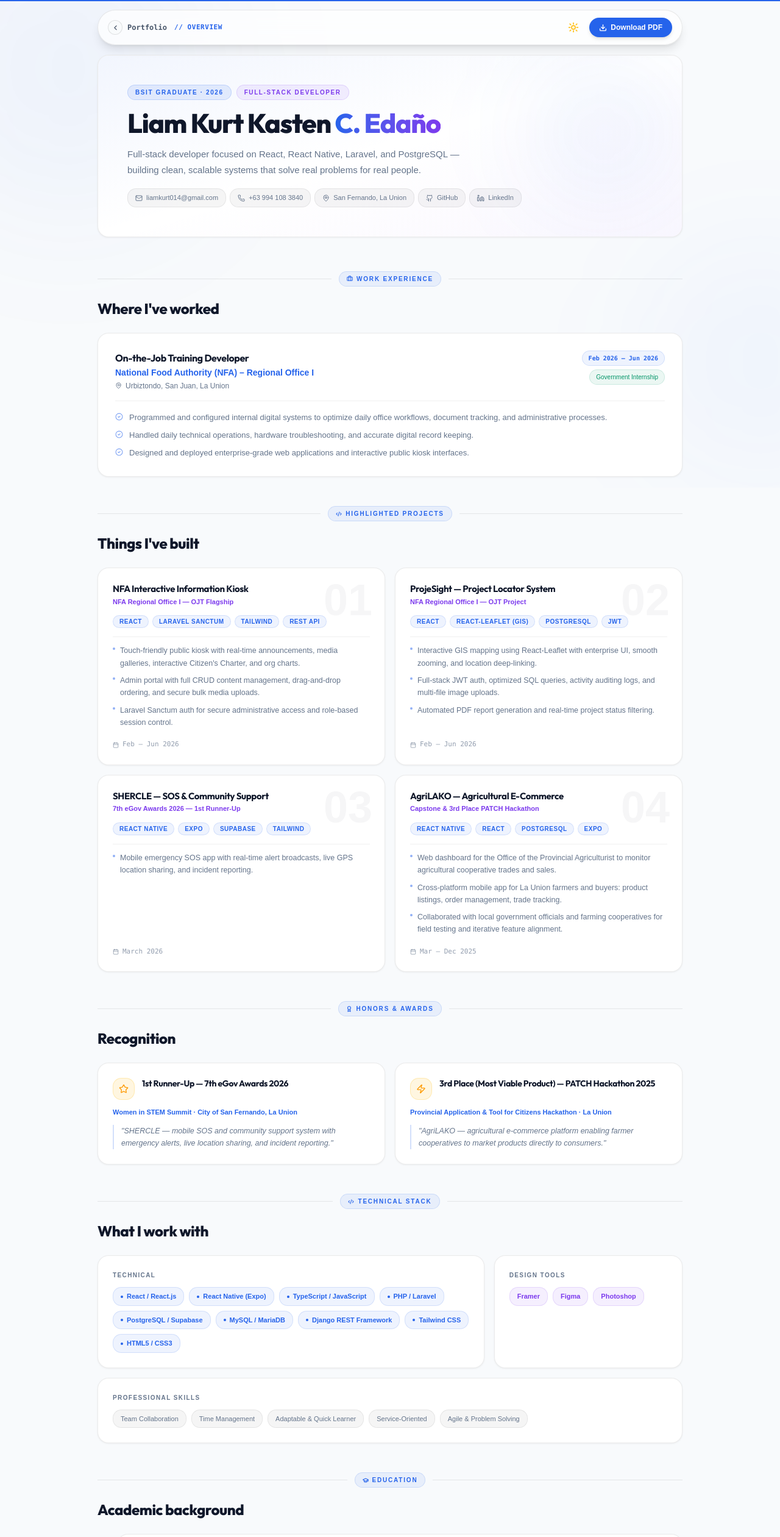
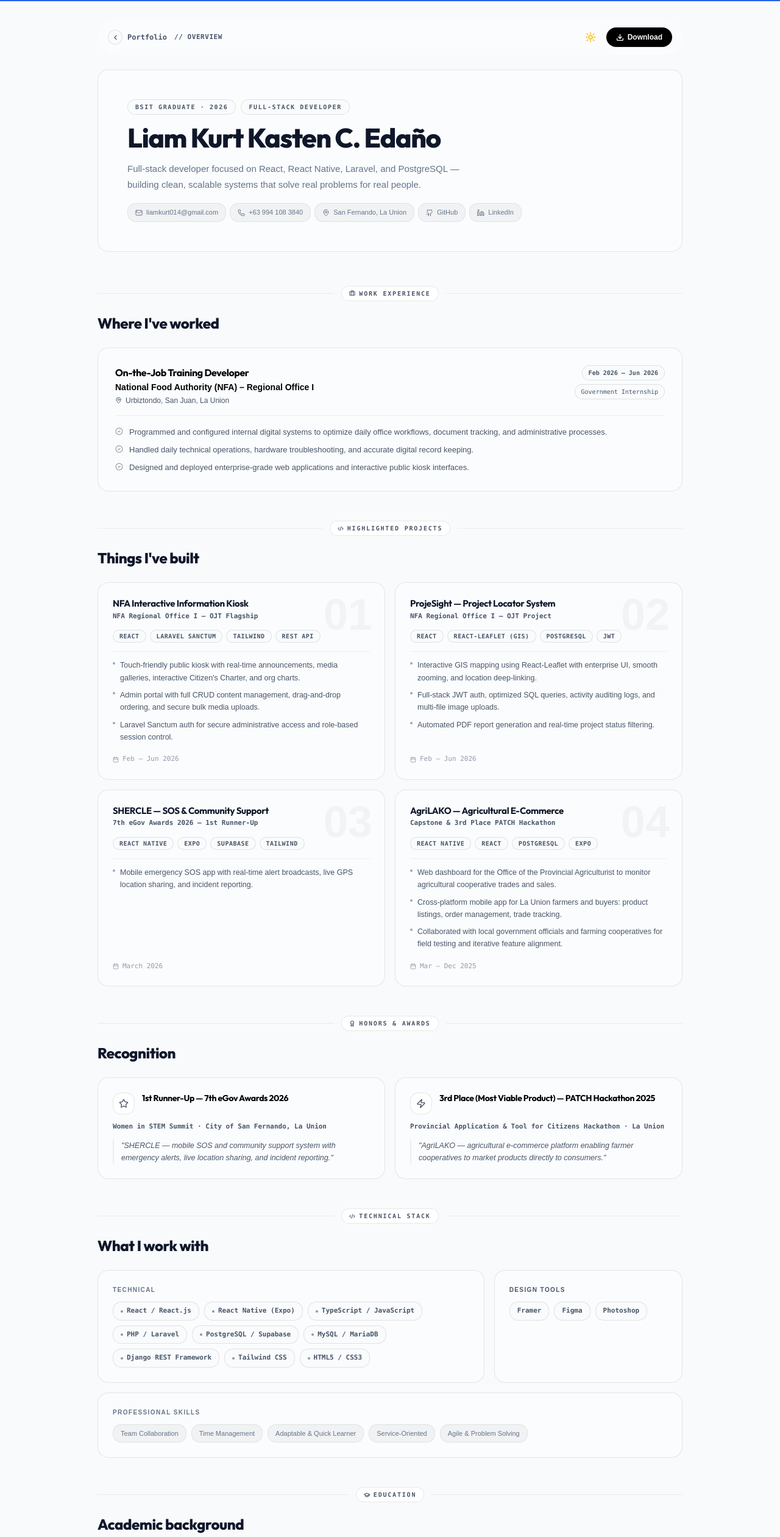
Before and after one commit to Liam018/portfolio, a React (Vite) app: page /resume in a window 1280 px wide. Shown: the top 2521 px of the page at 61% size. Built offline with nearby package versions, Linux system fonts and the light colour scheme.

Commit message:
feat: implement responsive resume page with modular section components and interactive UI navigation

```diff
--- a/src/components/About.jsx
+++ b/src/components/About.jsx
@@ -12,10 +12,6 @@ const smoothTransition = {
   damping: 22,
   mass: 0.6,
 };
-
-const Highlight = ({ children }) => (
-  <span className="text-primary font-bold">{children}</span>
-);
 
 const About = () => {
   const containerRef = useRef(null);
@@ -73,9 +69,9 @@ const About = () => {
             <h2 className="text-2xl sm:text-4xl lg:text-5xl font-display font-extrabold text-text tracking-tight leading-tight">
               About Me.
             </h2>
-            <p className="text-xs sm:text-base text-text-muted leading-relaxed font-normal">
+            {/* <p className="text-xs sm:text-base text-text-muted leading-relaxed font-normal">
               A passionate IT graduate and full-stack developer committed to crafting performant web and mobile applications.
-            </p>
+            </p> */}
           </div>
         )}
 
@@ -90,7 +86,7 @@ const About = () => {
               viewport={{ once: true, margin: "-10%" }}
               className="lg:col-span-5 flex flex-col items-center justify-center w-full relative"
             >
-              <div className="w-full max-w-[260px] sm:max-w-[300px] overflow-hidden rounded-2xl mx-auto flex items-center justify-center">
+              <div className="w-full max-w-65 sm:max-w-75 overflow-hidden rounded-2xl mx-auto flex items-center justify-center">
                 <motion.img
                   src={isHovered ? profileHover : profile}
                   alt="Liam Kurt Edaño Profile"
@@ -138,10 +134,10 @@ const About = () => {
                   </div>
 
                   <p className="text-sm sm:text-base text-text-muted leading-relaxed">
-                    I am <Highlight>Liam Kurt Kasten Edaño</Highlight>, a graduate of <Highlight>Bachelor of Science in Information Technology</Highlight> from <Highlight>Saint Louis College</Highlight>, with a strong foundation in full-stack web and mobile software engineering.
+                    I am <span className="font-semibold text-text">Liam Kurt Kasten Edaño</span>, a graduate of <span className="font-semibold text-text">Bachelor of Science in Information Technology</span> from <span className="font-semibold text-text">Saint Louis College</span>, with a strong foundation in full-stack web and mobile software engineering.
                   </p>
                   <p className="text-sm sm:text-base text-text-muted leading-relaxed">
-                    I specialize in <Highlight>React.js</Highlight>, <Highlight>React Native</Highlight>, <Highlight>Django</Highlight>, and <Highlight>Laravel</Highlight>, engineering responsive, high-performance applications that prioritize user experience and code craftsmanship.
+                    I specialize in <span className="font-semibold text-text">React.js</span>, <span className="font-semibold text-text">React Native</span>, <span className="font-semibold text-text">Django</span>, and <span className="font-semibold text-text">Laravel</span>, engineering responsive, high-performance applications that prioritize user experience and code craftsmanship.
                   </p>
                   <p className="text-sm sm:text-base text-text-muted leading-relaxed">
                     I am committed to continuous learning and dedicated to crafting impactful digital solutions.
--- a/src/pages/resume/ResumeUI.jsx
+++ b/src/pages/resume/ResumeUI.jsx
@@ -24,29 +24,24 @@ export const RevealSection = ({ children, delay = 0, className = '', id }) => {
 /* ── Editorial section eyebrow: line ── pill  ── */
 export const EyebrowLabel = ({ label, icon: Icon }) => (
   <div className="flex items-center gap-3 mb-5">
-    <div className="flex-1 h-px bg-black/8 dark:bg-white/8" />
-    <div className="inline-flex items-center gap-1.5 px-3 py-1 rounded-full bg-primary/8 border border-primary/15 text-primary text-[10px] font-bold uppercase tracking-[0.18em]">
+    <div className="flex-1 h-px bg-border/40" />
+    <div className="inline-flex items-center gap-1.5 px-3 py-1 rounded-full bg-card border border-border/60 text-text-muted font-mono font-bold text-[10px] uppercase tracking-[0.18em]">
       {Icon && <Icon size={10} strokeWidth={2.5} />}
       {label}
     </div>
-    <div className="flex-1 h-px bg-black/8 dark:bg-white/8" />
+    <div className="flex-1 h-px bg-border/40" />
   </div>
 );
 
 /* ── Solid card with optional hover glow ── */
-// dark:bg-white/[0.07] for better dark-mode presence
 export const BezelCard = ({ children, className = '', hoverGlow = false }) => (
   <div
     className={`
       relative rounded-2xl overflow-hidden
-      bg-white dark:bg-white/[0.07]
-      border border-black/8 dark:border-white/9
-      shadow-[0_1px_3px_rgba(0,0,0,0.06),inset_0_1px_0_rgba(255,255,255,0.8)]
-      dark:shadow-[0_1px_3px_rgba(0,0,0,0.3),inset_0_1px_0_rgba(255,255,255,0.07)]
+      bg-card/40
+      border border-border/60
       transition-all duration-300
-      ${hoverGlow
-        ? 'hover:border-primary/25 hover:shadow-[0_4px_20px_-4px_rgba(59,130,246,0.15),inset_0_1px_0_rgba(255,255,255,0.8)] dark:hover:shadow-[0_4px_20px_-4px_rgba(59,130,246,0.2),inset_0_1px_0_rgba(255,255,255,0.07)]'
-        : ''}
+      ${hoverGlow ? 'hover:border-border/90 hover:bg-card/60' : ''}
       ${className}
     `}
   >
@@ -56,7 +51,7 @@ export const BezelCard = ({ children, className = '', hoverGlow = false }) => (
 
 /* ── Technology pill badge ── */
 export const TechPill = ({ label }) => (
-  <span className="px-2.5 py-0.5 text-[10px] font-semibold uppercase tracking-wider rounded-full bg-primary/8 text-primary border border-primary/14 transition-colors duration-300 hover:bg-primary/15">
+  <span className="px-2.5 py-0.5 text-[10px] font-mono font-semibold uppercase tracking-wider rounded-full bg-background/80 text-text-muted border border-border/70 transition-colors duration-200 hover:text-text hover:border-border">
     {label}
   </span>
 );
--- a/src/pages/resume/index.jsx
+++ b/src/pages/resume/index.jsx
@@ -29,11 +29,22 @@ const SECTION_LABELS = {
 const ResumePage = () => {
   const { scrollYProgress } = useScroll();
   const [activeSection, setActiveSection] = useState('');
+  const [isScrolled, setIsScrolled] = useState(false);
 
   useEffect(() => {
     window.scrollTo(0, 0);
     document.title = 'Resume — Liam Kurt Edaño';
     return () => { document.title = 'Portfolio — Liam Kurt Edaño'; };
+  }, []);
+
+  // Track scroll position to show floating navbar pill only when scrolled past top hero
+  useEffect(() => {
+    const handleScroll = () => {
+      setIsScrolled(window.scrollY > 100);
+    };
+    handleScroll();
+    window.addEventListener('scroll', handleScroll, { passive: true });
+    return () => window.removeEventListener('scroll', handleScroll);
   }, []);
 
   useEffect(() => {
@@ -60,27 +71,25 @@ const ResumePage = () => {
         style={{ scaleX: scrollYProgress, transformOrigin: '0% 50%' }}
       />
 
-      {/* Ambient background glows */}
-      <div aria-hidden="true" className="print:hidden fixed inset-0 pointer-events-none overflow-hidden z-0">
-        <div className="absolute -top-32 -left-32 w-120 h-120 rounded-full bg-primary/5 blur-[120px]" />
-        <div className="absolute top-1/2 -right-40 w-96 h-96 rounded-full bg-primary/4 blur-[100px]" />
-      </div>
-
-      {/* Floating Header Nav Bar */}
-      <div className="print:hidden sticky top-4 z-50 px-4 sm:px-6 lg:px-8 max-w-5xl mx-auto">
+      {/* Sticky Header Nav Bar — always visible, elevates glass backdrop on scroll */}
+      <div className="print:hidden sticky top-4 z-50 pt-4 px-4 sm:px-6 lg:px-8 max-w-5xl mx-auto mb-6 sm:mb-8">
         <motion.div
-          initial={{ y: -24, opacity: 0 }}
+          initial={{ y: -20, opacity: 0 }}
           animate={{ y: 0, opacity: 1 }}
-          transition={{ duration: 0.6, ease: easeCubic }}
-          className="flex items-center justify-between gap-3 px-4 py-2.5 rounded-full bg-card/70 border border-border/60 backdrop-blur-xl shadow-lg"
+          transition={{ duration: 0.5, ease: easeCubic }}
+          className={`flex items-center justify-between gap-3 px-4 py-2.5 rounded-full transition-all duration-300 ${
+            isScrolled
+              ? 'bg-card/85 border border-border/70 backdrop-blur-xl shadow-lg'
+              : 'bg-card/40 border border-transparent backdrop-blur-md'
+          }`}
         >
           {/* Left: Back Link & Active Section */}
-          <div className="flex items-center gap-3">
+          <div className="flex items-center gap-2 sm:gap-3 min-w-0">
             <Link
               to="/"
-              className="inline-flex items-center gap-2 text-xs font-mono font-bold text-text-muted hover:text-primary transition-colors duration-200 group"
+              className="inline-flex items-center gap-2 text-xs font-mono font-bold text-text-muted hover:text-text transition-colors duration-200 group shrink-0"
             >
-              <span className="w-6 h-6 rounded-full bg-background/80 border border-border/70 flex items-center justify-center group-hover:border-primary/50 group-hover:bg-primary/10 transition-all duration-200">
+              <span className="w-6 h-6 rounded-full bg-background/80 border border-border/70 flex items-center justify-center group-hover:border-text/30 group-hover:bg-text/5 transition-all duration-200">
                 <ChevronLeft size={13} className="group-hover:-translate-x-0.5 transition-transform duration-200" />
               </span>
               <span className="hidden sm:inline">Portfolio</span>
@@ -95,7 +104,7 @@ const ResumePage = () => {
                   animate={{ opacity: 1, x: 0 }}
                   exit={{ opacity: 0, x: -6 }}
                   transition={{ duration: 0.2 }}
-                  className="flex items-center gap-1.5 text-[11px] font-mono font-bold text-primary uppercase tracking-wider"
+                  className="flex items-center gap-1 text-[10px] sm:text-[11px] font-mono font-bold text-text-muted uppercase tracking-wider max-w-25 xs:max-w-[140px] sm:max-w-none truncate"
                   aria-live="polite"
                   aria-label={`Currently viewing: ${SECTION_LABELS[activeSection]}`}
                 >
@@ -106,26 +115,26 @@ const ResumePage = () => {
           </div>
 
           {/* Right: Theme Toggle & PDF Download */}
-          <div className="flex items-center gap-2">
+          <div className="flex items-center gap-1.5 sm:gap-2 shrink-0">
             <ThemeToggle />
 
             <motion.a
               href={resumePdf}
               download="Resume2026_LiamEdano.pdf"
-              whileHover={{ scale: 1.04 }}
-              whileTap={{ scale: 0.95 }}
+              whileHover={{ scale: 1.03 }}
+              whileTap={{ scale: 0.96 }}
               transition={spring}
-              className="flex items-center gap-1.5 px-4 py-2 rounded-full bg-primary hover:bg-primary/90 text-white text-xs font-bold shadow-md hover:shadow-primary/20 transition-all cursor-pointer"
+              className="flex items-center gap-1.5 px-3 py-1.5 sm:px-4 sm:py-2 rounded-full bg-text text-background text-[11px] sm:text-xs font-bold shadow-xs hover:opacity-90 transition-all cursor-pointer shrink-0"
             >
               <Download size={13} strokeWidth={2.5} />
-              <span>Download PDF</span>
+              <span>Download <span className="hidden xs:inline">PDF</span></span>
             </motion.a>
           </div>
         </motion.div>
       </div>
 
       {/* Main Content */}
-      <main className="relative z-10 max-w-5xl mx-auto px-4 sm:px-6 lg:px-8 pb-24 pt-8">
+      <main className="relative z-10 max-w-5xl mx-auto px-4 sm:px-6 lg:px-8 pb-24 pt-2">
         <section id="hero" className="scroll-mt-20 mb-14">
           <RevealSection>
             <ResumeHero />
--- a/src/pages/resume/sections/AwardsSection.jsx
+++ b/src/pages/resume/sections/AwardsSection.jsx
@@ -22,13 +22,13 @@ const AwardsSection = () => (
           <BezelCard className="h-full">
             <div className="p-6 space-y-3 h-full">
               <div className="flex items-start gap-3">
-                <div className="shrink-0 w-9 h-9 rounded-xl bg-amber-400/12 border border-amber-400/22 flex items-center justify-center">
-                  <ach.icon size={16} className="text-amber-500" strokeWidth={2} />
+                <div className="shrink-0 w-9 h-9 rounded-xl bg-card border border-border/70 flex items-center justify-center">
+                  <ach.icon size={16} className="text-text-muted" strokeWidth={2} />
                 </div>
-                <h3 className="text-sm font-bold text-foreground leading-snug">{ach.title}</h3>
+                <h3 className="text-sm font-bold text-text leading-snug">{ach.title}</h3>
               </div>
-              <p className="text-[11px] font-semibold text-primary">{ach.org}</p>
-              <p className="text-[12.5px] text-muted-foreground leading-relaxed italic border-l-2 border-primary/20 pl-3">
+              <p className="text-[11px] font-mono font-semibold text-text-muted">{ach.org}</p>
+              <p className="text-[12.5px] text-text-muted leading-relaxed italic border-l-2 border-border/40 pl-3">
                 "{ach.desc}"
               </p>
             </div>
--- a/src/pages/resume/sections/ExperienceSection.jsx
+++ b/src/pages/resume/sections/ExperienceSection.jsx
@@ -13,28 +13,28 @@ const ExperienceSection = () => (
           {/* Header */}
           <div className="flex flex-wrap justify-between items-start gap-3">
             <div className="space-y-0.5">
-              <h3 className="text-base font-bold text-foreground">{exp.title}</h3>
-              <p className="text-sm font-semibold text-primary">{exp.company}</p>
-              <p className="text-xs text-muted-foreground flex items-center gap-1.5 pt-0.5">
+              <h3 className="text-base font-bold text-text">{exp.title}</h3>
+              <p className="text-sm font-semibold text-text">{exp.company}</p>
+              <p className="text-xs text-text-muted flex items-center gap-1.5 pt-0.5">
                 <MapPin size={11} strokeWidth={2} />
                 {exp.location}
               </p>
             </div>
             <div className="flex flex-col items-end gap-1.5">
-              <span className="text-[10px] font-semibold px-2.5 py-1 rounded-full bg-primary/8 text-primary border border-primary/14 font-mono">
+              <span className="text-[10px] font-mono font-semibold px-2.5 py-1 rounded-full bg-background/80 text-text-muted border border-border/70">
                 {exp.period}
               </span>
-              <span className="text-[10px] font-medium px-2.5 py-1 rounded-full bg-accent/8 text-accent border border-accent/14">
+              <span className="text-[10px] font-mono font-medium px-2.5 py-1 rounded-full bg-background/80 text-text-muted border border-border/70">
                 {exp.type}
               </span>
             </div>
           </div>
 
           {/* Bullets */}
-          <ul className="space-y-2 border-t border-black/6 dark:border-white/6 pt-4">
+          <ul className="space-y-2 border-t border-border/40 pt-4">
             {exp.bullets.map((bullet, j) => (
-              <li key={j} className="flex items-start gap-2.5 text-[13px] text-muted-foreground leading-relaxed">
-                <CheckCircle2 size={13} strokeWidth={2} className="mt-0.75 shrink-0 text-primary/60" />
+              <li key={j} className="flex items-start gap-2.5 text-[13px] text-text-muted leading-relaxed">
+                <CheckCircle2 size={13} strokeWidth={2} className="mt-0.75 shrink-0 text-text-muted/60" />
                 {bullet}
               </li>
             ))}
--- a/src/pages/resume/sections/ProjectsSection.jsx
+++ b/src/pages/resume/sections/ProjectsSection.jsx
@@ -45,7 +45,7 @@ const ProjectsSection = () => (
                     </span>
                   )} */}
                 </div>
-                <p className="text-[11px] font-semibold text-secondary mt-0.5">{proj.context}</p>
+                <p className="text-[11px] font-mono font-semibold text-text-muted mt-0.5">{proj.context}</p>
               </div>
 
               {/* Tech pills */}
@@ -54,10 +54,10 @@ const ProjectsSection = () => (
               </div>
 
               {/* Bullets */}
-              <ul className="space-y-2 border-t border-black/6 dark:border-white/6 pt-3 flex-1">
+              <ul className="space-y-2 border-t border-border/40 pt-3 flex-1">
                 {proj.bullets.map((bullet, j) => (
-                  <li key={j} className="flex items-start gap-2 text-[12.5px] text-muted-foreground leading-relaxed">
-                    <span className="mt-1.25 shrink-0 w-1 h-1 rounded-full bg-primary/50" />
+                  <li key={j} className="flex items-start gap-2 text-[12.5px] text-text-muted leading-relaxed">
+                    <span className="mt-1.25 shrink-0 w-1 h-1 rounded-full bg-text-muted/50" />
                     {bullet}
                   </li>
                 ))}
--- a/src/pages/resume/sections/ResumeHero.jsx
+++ b/src/pages/resume/sections/ResumeHero.jsx
@@ -56,27 +56,20 @@ const ResumeHero = () => {
   return (
     <BezelCard>
       <div className="relative overflow-hidden p-8 sm:p-10 md:p-12">
-        {/* Subtle ambient sheen */}
-        <div className="absolute inset-0 bg-linear-to-br from-primary/6 via-transparent to-secondary/4 pointer-events-none" />
-        <div className="absolute top-0 right-0 w-64 h-64 bg-primary/6 blur-[80px] rounded-full pointer-events-none" />
-
         <div className="relative space-y-3.5">
           {/* Badges */}
           <div className="flex flex-wrap items-center gap-2">
-            <span className="px-3 py-1 rounded-full bg-primary/10 border border-primary/18 text-primary text-[10px] font-bold uppercase tracking-[0.16em]">
+            <span className="px-3 py-1 rounded-full bg-background/80 border border-border/70 text-text-muted text-[10px] font-mono font-bold uppercase tracking-[0.16em]">
               BSIT Graduate · 2026
             </span>
-            <span className="px-3 py-1 rounded-full bg-secondary/8 border border-secondary/15 text-secondary text-[10px] font-bold uppercase tracking-[0.16em]">
+            <span className="px-3 py-1 rounded-full bg-background/80 border border-border/70 text-text-muted text-[10px] font-mono font-bold uppercase tracking-[0.16em]">
               Full-Stack Developer
             </span>
           </div>
 
           {/* Name */}
           <h1 className="text-3xl sm:text-4xl md:text-[2.75rem] font-black tracking-[-0.03em] leading-[1.1] text-foreground">
-            Liam Kurt Kasten{' '}
-            <span className="bg-linear-to-r from-primary to-secondary bg-clip-text text-transparent">
-              C. Edaño
-            </span>
+            Liam Kurt Kasten C. Edaño
           </h1>
 
           {/* Tagline */}
--- a/src/pages/resume/sections/SeminarsSection.jsx
+++ b/src/pages/resume/sections/SeminarsSection.jsx
@@ -21,10 +21,10 @@ const SeminarsSection = () => (
           <BezelCard>
             <div className="p-5 space-y-1.5">
               <div className="flex items-start justify-between gap-2">
-                <h4 className="text-[12.5px] font-bold text-foreground leading-tight">{s.title}</h4>
-                <span className="text-[10px] font-mono text-primary shrink-0">{s.period}</span>
+                <h4 className="text-[12.5px] font-bold text-text leading-tight">{s.title}</h4>
+                <span className="text-[10px] font-mono text-text-muted shrink-0">{s.period}</span>
               </div>
-              <p className="text-[11px] text-muted-foreground">{s.org}</p>
+              <p className="text-[11px] text-text-muted">{s.org}</p>
             </div>
           </BezelCard>
         </motion.div>
--- a/src/pages/resume/sections/SkillsSection.jsx
+++ b/src/pages/resume/sections/SkillsSection.jsx
@@ -25,11 +25,11 @@ const SkillsSection = () => (
               <motion.span
                 key={skill.name}
                 variants={fadeUp}
-                className="px-3 py-1.5 rounded-xl bg-primary/8 text-primary border border-primary/14
-                  text-[11px] font-semibold flex items-center gap-1.5
-                  hover:bg-primary/15 hover:border-primary/28 transition-colors duration-250 cursor-default"
+                className="px-3 py-1.5 rounded-xl bg-background/80 text-text-muted border border-border/70
+                  text-[11px] font-mono font-semibold flex items-center gap-1.5
+                  hover:text-text hover:border-border transition-colors duration-200 cursor-default"
               >
-                <span className="w-1 h-1 rounded-full bg-primary" />
+                <span className="w-1 h-1 rounded-full bg-text-muted/60" />
                 {skill.name}
               </motion.span>
             ))}
@@ -40,13 +40,13 @@ const SkillsSection = () => (
       {/* Design tools */}
       <BezelCard>
         <div className="p-6 space-y-3">
-          <p className="text-[10px] font-bold uppercase tracking-[0.14em] text-muted-foreground">Design tools</p>
+          <p className="text-[10px] font-bold uppercase tracking-[0.14em] text-text-muted">Design tools</p>
           <div className="flex flex-wrap gap-2">
             {skills.design.map(tool => (
               <span
                 key={tool}
-                className="px-3 py-1.5 rounded-xl bg-secondary/8 text-secondary border border-secondary/14
-                  text-[11px] font-semibold hover:bg-secondary/15 transition-colors duration-250 cursor-default"
+                className="px-3 py-1.5 rounded-xl bg-background/80 text-text-muted border border-border/70
+                  text-[11px] font-mono font-semibold hover:text-text hover:border-border transition-colors duration-200 cursor-default"
               >
                 {tool}
               </span>
```
Also changed, not shown: src/pages/resume/sections/EducationSection.jsx (+8 -8 lines).
